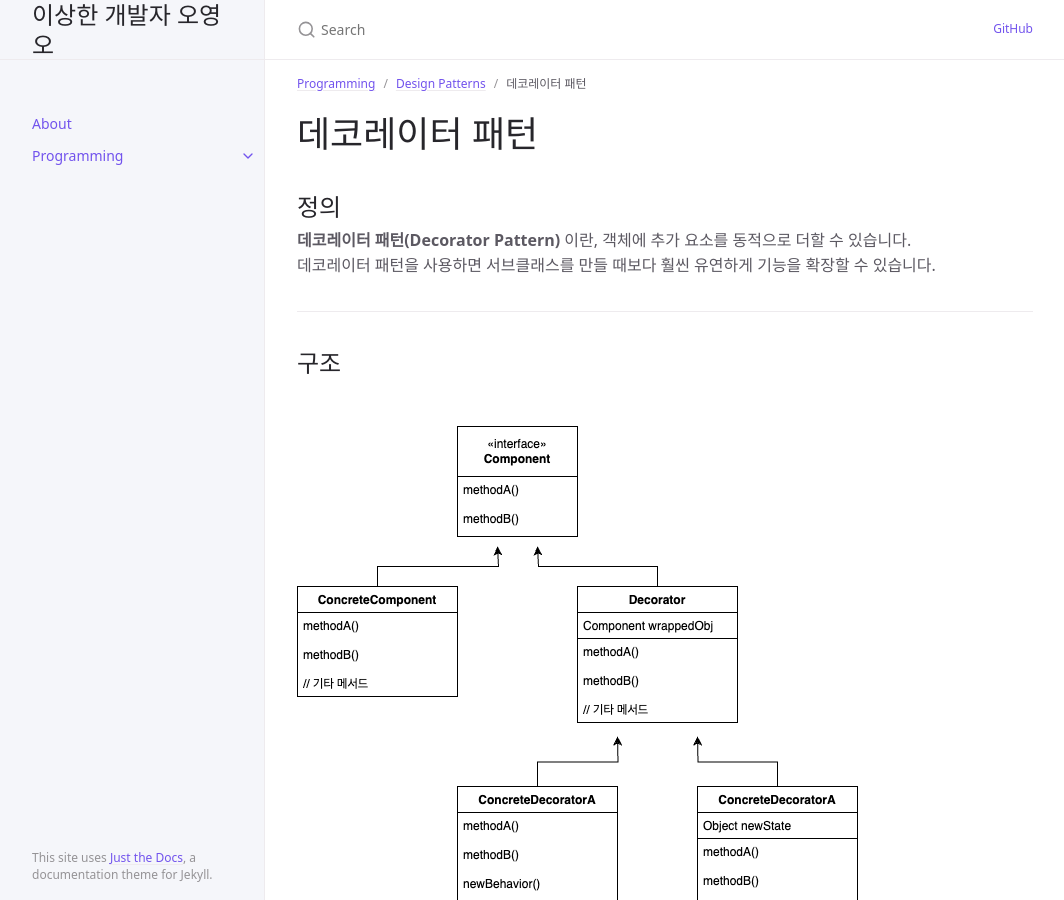
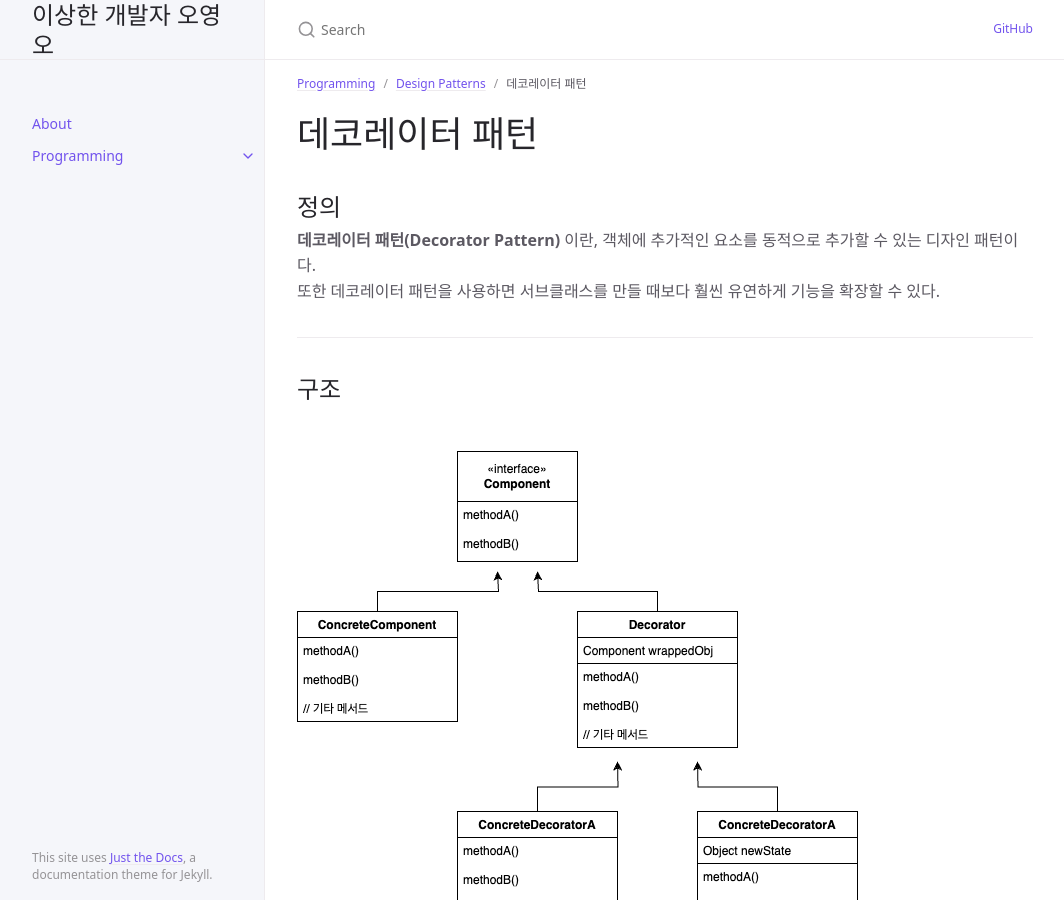
Before and after one commit to kwnoyng/kwnoyng.github.io, a Jekyll site: the page built from docs/Programming/design-patterns/decorator.md, in a window 1280 px wide and 900 px high. Shown: the whole window, without its empty margins (107-1171 px from the left). Built offline with Jekyll 4.4.1, drawn with Linux system fonts in a browser that asks for light colours; cached includes are drawn as plain includes.

Commit message:
[Design Patterns] 데코레이터 패턴

```diff
--- a/docs/Programming/design-patterns/decorator.md
+++ b/docs/Programming/design-patterns/decorator.md
@@ -14,8 +14,8 @@ permalink: /programming/design-patterns/decorator
 
 ## 정의
 
-**데코레이터 패턴(Decorator Pattern)** 이란, 객체에 추가 요소를 동적으로 더할 수 있습니다.
-데코레이터 패턴을 사용하면 서브클래스를 만들 때보다 훨씬 유연하게 기능을 확장할 수 있습니다.
+**데코레이터 패턴(Decorator Pattern)** 이란, 객체에 추가적인 요소를 동적으로 추가할 수 있는 디자인 패턴이다.
+또한 데코레이터 패턴을 사용하면 서브클래스를 만들 때보다 훨씬 유연하게 기능을 확장할 수 있다.
 
 ---
 
@@ -76,12 +76,6 @@ permalink: /programming/design-patterns/decorator
 ---
 
 ## 예제
-
-### 클래스 다이어그램
-
-&nbsp;
-
-![데코레이터 음료 예제](../../../assets/images/design-patterns/decorator/decorator_example_beverage.png)
 
 ### Component
 
```
Also changed, not shown: assets/images/design-patterns/decorator/decorator_example_beverage.png (deleted).
